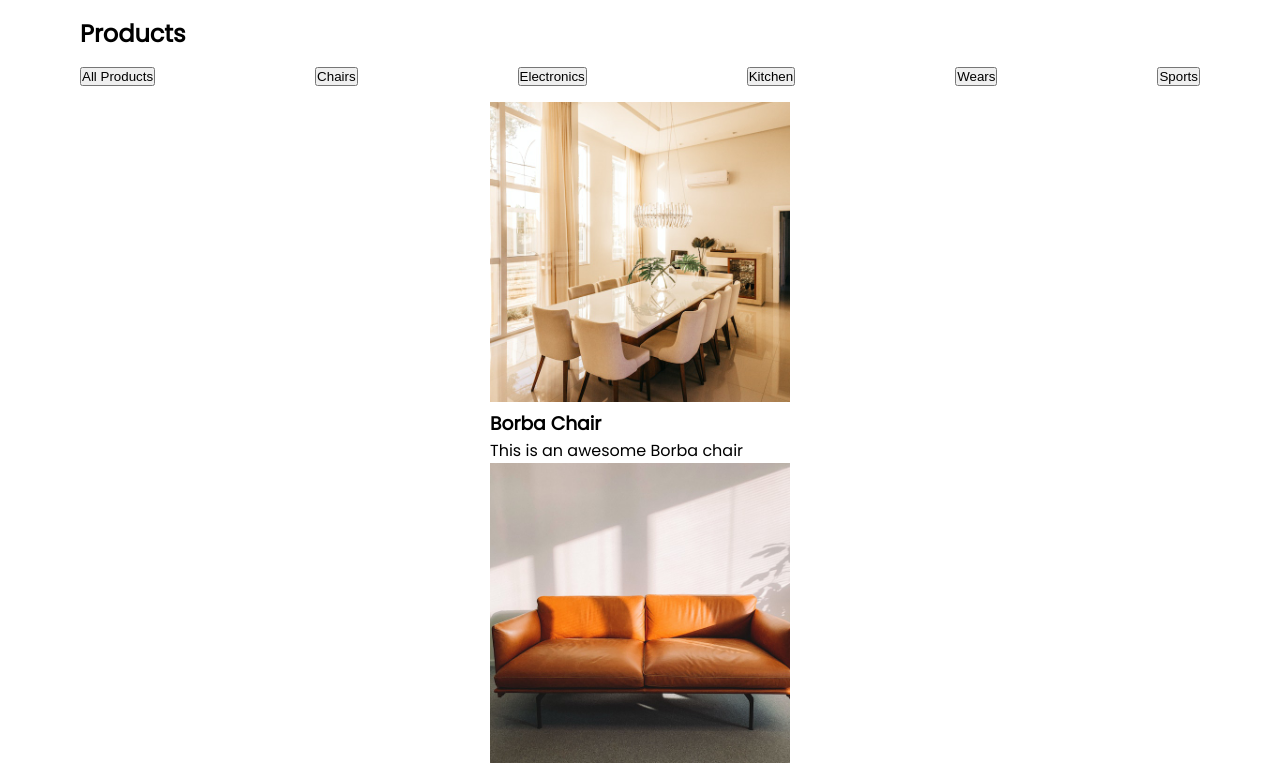
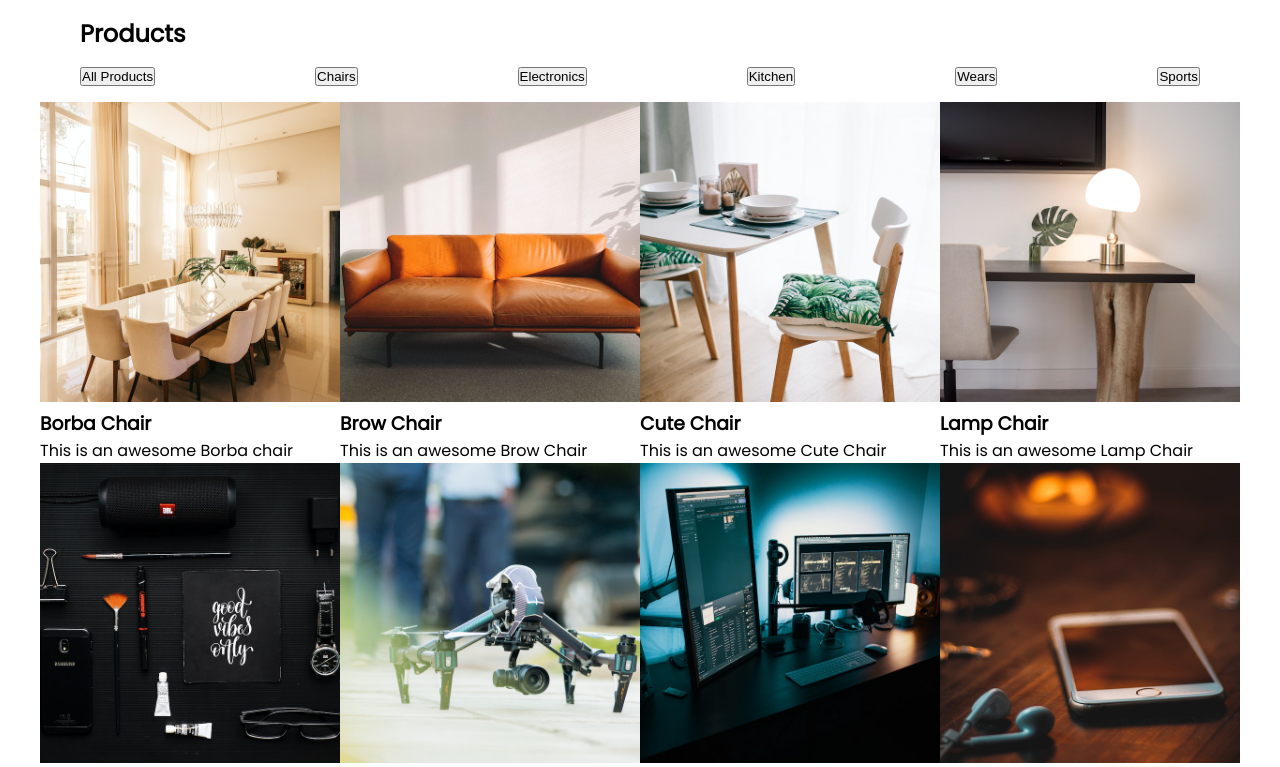
Before and after one commit to tuhamworld/ecom-cat, a plain HTML site: page index.html in a window 1280 px wide. Both pictures are taken after a click on the button "All Products". Shown: the top 767 px of the page. Drawn offline with Linux system fonts and the light colour scheme.

Commit message:
products category alignment

```diff
--- a/css/styles.css
+++ b/css/styles.css
@@ -32,4 +32,9 @@ body {
 
 .flex {
     display: flex;
+    flex-direction: row;
 }
+
+.chairs-product {
+    display: flex;
+}
--- a/index.html
+++ b/index.html
@@ -29,7 +29,7 @@
 
         <!-- Chairs Products Starts here -->
 
-        <div class="chairs-product flex">
+        <div class="chairs-product">
 
             <div class="single-product">
                 <img src="/images/borba-chair.jpg" alt="">
--- a/js/script.js
+++ b/js/script.js
@@ -8,10 +8,15 @@ let wearProducts = document.querySelector('.wears');
 
 function allProducts() {
     electronicProducts.style.display = 'block';
+    electronicProducts.style.display = 'flex';
     kitchenProducts.style.display = 'block';
+    kitchenProducts.style.display = 'flex';
     sportProducts.style.display = 'block';
+    sportProducts.style.display = 'flex';
     wearProducts.style.display = 'block';
+    wearProducts.style.display = 'flex';
     chairProducts.style.display = 'block';
+    chairProducts.style.display = 'flex';
 }
 
 function chairsProduct() {
@@ -20,6 +25,7 @@ function chairsProduct() {
     sportProducts.style.display = 'none';
     wearProducts.style.display = 'none';
     chairProducts.style.display = 'block';
+    chairProducts.style.display = 'flex';
 }
 function electronicsProduct() {
     kitchenProducts.style.display = 'none';
@@ -27,10 +33,12 @@ function electronicsProduct() {
     wearProducts.style.display = 'none';
     chairProducts.style.display = 'none';
     electronicProducts.style.display = 'block';
+    electronicProducts.style.display = 'flex';
 }
 function kitchenProduct() {
     electronicProducts.style.display = 'none';
     kitchenProducts.style.display = 'block';
+    kitchenProducts.style.display = 'flex';
     sportProducts.style.display = 'none';
     wearProducts.style.display = 'none';
     chairProducts.style.display = 'none';
@@ -40,6 +48,7 @@ function wearsProduct() {
     kitchenProducts.style.display = 'none';
     sportProducts.style.display = 'none';
     wearProducts.style.display = 'block';
+    wearProducts.style.display = 'flex';
     chairProducts.style.display = 'none';
 }
 
@@ -47,6 +56,7 @@ function sportsProduct() {
     electronicProducts.style.display = 'none';
     kitchenProducts.style.display = 'none';
     sportProducts.style.display = 'block';
+    sportProducts.style.display = 'flex';
     wearProducts.style.display = 'none';
     chairProducts.style.display = 'none';
 }
```
